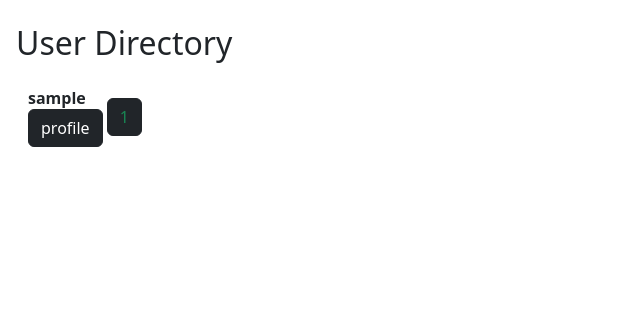
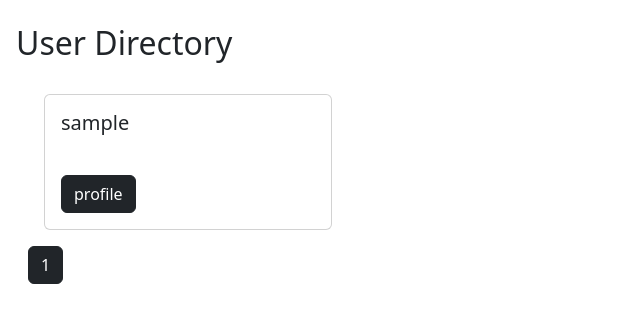
Before and after one commit to PracticalMagicProgramming/snake_case-blog, a Flask app: page /users/1 in a window 1280 px wide. Shown: the part 40-363 px from the top of the page, without its empty margins (0-640 px from the left). Run offline with Flask 2, Linux system fonts and the light colour scheme; the visitor is signed in with stand-in values (Sample User, id 1); data comes from the database, SQL or seed files in the repository; some libraries are stand-ins or nearby versions.

Commit message:
more styling

```diff
--- a/Templates/create.html
+++ b/Templates/create.html
@@ -24,7 +24,7 @@
                     {% endfor %}
                 {% endfor %}
 
-                <button type="submit" class="btn btn-dark text-success">Share Me!</button>
+                <button type="submit" class="btn btn-dark">Share Me!</button>
             </form>
         </div>
     </div>
--- a/Templates/index.html
+++ b/Templates/index.html
@@ -16,7 +16,7 @@
     <br>
 
     <div class="btn-group-vertical m-1">
-        <a href="/login" class="btn btn-dark text-success"> Returning? Login</a>
-        <a href="/register" class="btn btn-dark text-success">New? Register today!</a>
+        <a href="/login" class="btn btn-dark "> Returning? Login</a>
+        <a href="/register" class="btn btn-dark ">New? Register today!</a>
     </div>
 {% endblock %}
--- a/Templates/login.html
+++ b/Templates/login.html
@@ -24,7 +24,7 @@
                 {% endfor %}
             {% endfor %}
 
-            <button type="submit" class="btn btn-dark text-success">Log Me In</button>
+            <button type="submit" class="btn btn-dark">Log Me In</button>
         </form>
         </div>
     </div>
--- a/Templates/user-dir.html
+++ b/Templates/user-dir.html
@@ -11,18 +11,32 @@
 
     <div class="container-fluid pe-4 mb-4">
 
-        <div class="btn-group-vertical">
+        <!-- <div class="btn-group-vertical">
         {% for user in  all_users.items %}
                <b> {{ user.username }} </b>
                <a href="/users/profile/{{ user.id }}" class="btn btn-dark"> profile</a>
         {% endfor %}
+        </div> -->
+
+        <div class="card-group-vertical bg m-2 p-2 ">
+            {% for user in  all_users.items %}
+                <div class="card" style="width: 18rem;">
+                    <div class="card-body">
+                      <h5 class="card-title">{{ user.username }}</h5>
+                    </div>
+                    <div class="card-body">
+                      <a href="/users/profile/{{ user.id }}" class="btn btn-dark card-link"> profile</a>
+                    </div>
+                </div>
+            {% endfor %}
         </div>
+
 
         <div class="btn-group">
         <!-- this is used to iterate through the pages and display a link for each at the bottom -->
             {% for page in all_users.iter_pages(left_edge=2, right_edge=2, left_current=1, right_current=1) %}
                 {% if page %}
-                        <a href="/users/{{ page }}" class="btn btn-dark text-success"> {{ page }}</a>
+                        <a href="/users/{{ page }}" class="btn btn-dark"> {{ page }}</a>
                 {% else %}
                         <span>…</span>
                 {% endif %}
```
Also changed, not shown: Templates/feed.html (+14 -8 lines), Templates/user-blogs.html (+9 -3 lines).
